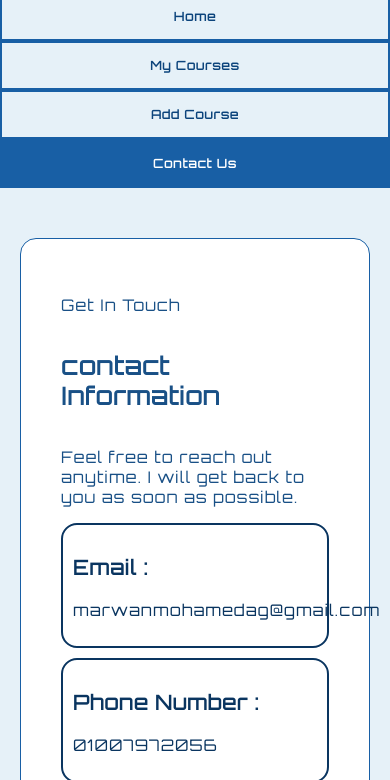
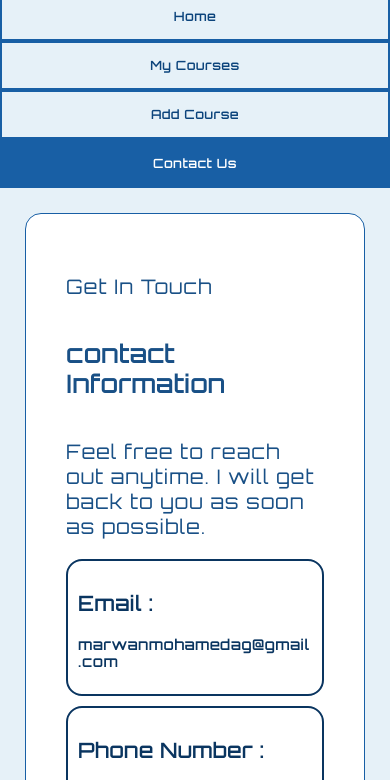
Before and after one commit to marwanmohamedag-creator/Personal-Course-Organizer, a plain HTML site: page contact-us.html in a window 390 px wide. Shown: the part 60-840 px from the top of the page. Drawn offline with Linux system fonts and the light colour scheme.

Commit message:
Add files via upload

```diff
--- a/style.css
+++ b/style.css
@@ -294,12 +294,19 @@ footer {
   .Add-course-section,
   .my-courses-section {
     min-height: auto;
+    padding: 15px;
+    margin: 10px;
   }
   body {
     font-size: 16px;
     letter-spacing: 1px;
   }
   .contact-section p {
-    font-size: 16px;
+    overflow-wrap: break-word;
+  }
+  .contact-email p,
+  .contact-phone p {
+    font-size: 14px;
+    font-weight: 700;
   }
 }
```
